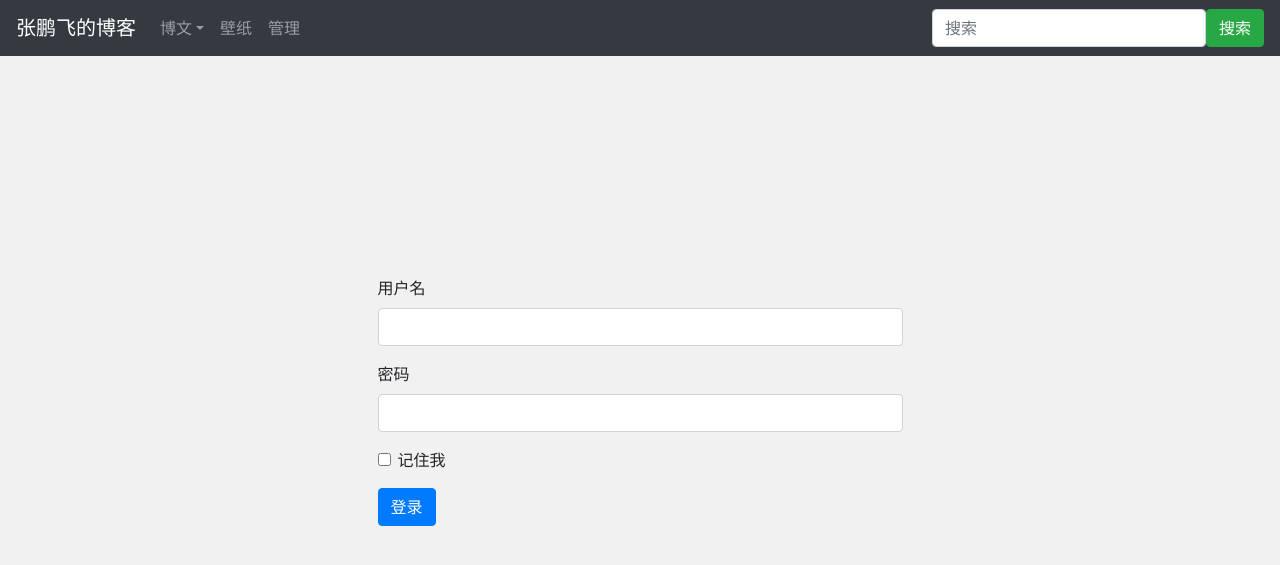
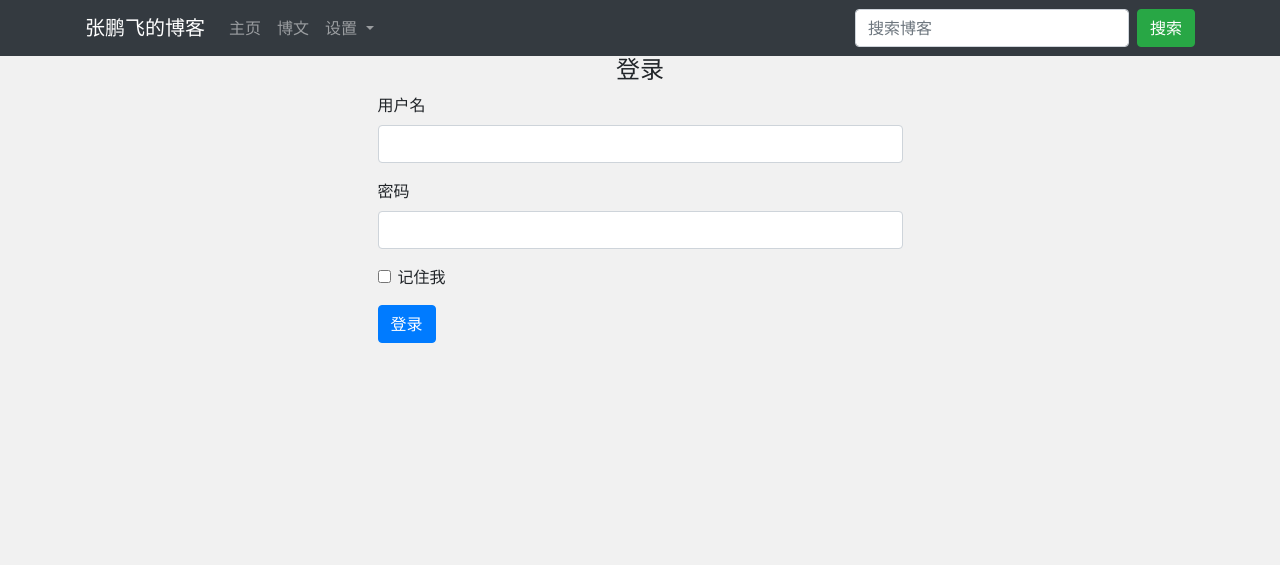
Before and after one commit to gaogep/realblog, a Flask app: page /auth/login in a window 1280 px wide. Shown: the top 565 px of the page. Run offline with Flask 2, Linux system fonts and the light colour scheme; data that the repository does not hold is empty; some libraries are stand-ins or nearby versions.

Commit message:
编写页面首页(七)

```diff
--- a/app/templates/auth/login.html
+++ b/app/templates/auth/login.html
@@ -4,8 +4,11 @@
 {% block title %}登录{% endblock %}
 
 {% block content %}
-    <div class="container" style="margin:220px auto 10px auto">
-        <div class="row justify-content-center">
+    <div class="container h-100">
+        <div class="row h-100 page-header justify-content-center align-items-center">
+            <h4>登录</h4>
+        </div>
+        <div class="row h-100 page-header justify-content-center align-items-center">
             {{ render_form(form, extra_classes='col-6') }}
         </div>
     </div>
--- a/app/templates/base.html
+++ b/app/templates/base.html
@@ -14,32 +14,37 @@
 <body style="background: #f1f1f1">
 {% block nav %}
     <nav class="navbar navbar-expand-lg bg-dark navbar-dark">
-        <a class="navbar-brand" href="#">
-            张鹏飞的博客
-        </a>
-        <button class="navbar-toggler" type="button" data-toggle="collapse" data-target="#collapsibleNavbar">
+        <div class="container">
+            <a class="navbar-brand" href=#>张鹏飞的博客</a>
+            <button class="navbar-toggler" type="button" data-toggle="collapse" data-target="#navbarSupportedContent" aria-controls="navbarSupportedContent" aria-expanded="false" aria-label="Toggle navigation">
                 <span class="navbar-toggler-icon"></span>
-        </button>
-        <div class="collapse navbar-collapse" id="collapsibleNavbar" >
-            <ul class="navbar-nav">
-                <li class="nav-item dropdown">
-                    <a class="nav-link dropdown-toggle" href="#" id="navbarblogdrop" data-toggle="dropdown">博文</a>
-                    <div class="dropdown-menu">
-                        <a class="dropdown-item" href="#">test</a>
-                    </div>
-                </li>
-                <li class="nav-item">
-                    <a class="nav-link" href="#">壁纸</a>
-                </li>
-                <li class="nav-item">
-                    <a class="nav-link" href="{{ url_for('auth.login') }}">管理</a>
-                </li>
-            </ul>
+            </button>
+            <div class="collapse navbar-collapse" id="navbarSupportedContent">
+                <ul class="navbar-nav mr-auto">
+                    <li class="nav-item">
+                        <a class="nav-link" href="#">主页</a>
+                    </li>
+                    <li class="nav-item">
+                        <a class="nav-link" href="#">博文</a>
+                    </li>
+                    <li class="nav-item dropdown">
+                        <a class="nav-link dropdown-toggle" href="#" id="navbarDropdown" role="button" data-toggle="dropdown" aria-haspopup="true" aria-expanded="false">
+                            设置
+                        </a>
+                        <div class="dropdown-menu" aria-labelledby="navbarDropdown">
+                            <a class="dropdown-item" href="#">Action</a>
+                            <a class="dropdown-item" href="#">Another action</a>
+                            <div class="dropdown-divider"></div>
+                            <a class="dropdown-item" href="#">Something else here</a>
+                        </div>
+                    </li>
+                </ul>
+                <form class="form-inline my-2 my-lg-0">
+                    <input class="form-control mr-sm-2" type="search" placeholder="搜索博客" aria-label="Search">
+                    <button class="btn btn-success my-2 my-sm-0" type="submit">搜索</button>
+                </form>
+            </div>
         </div>
-        <form action="#" class="form-inline">
-            <input class="form-control" type="text" placeholder="搜索">
-            <button class="btn btn-success" type="button">搜索</button>
-        </form>
     </nav>
 {% endblock nav %}
 
```
Also changed, not shown: app/templates/main/listposts.html (+1 -6 lines).
